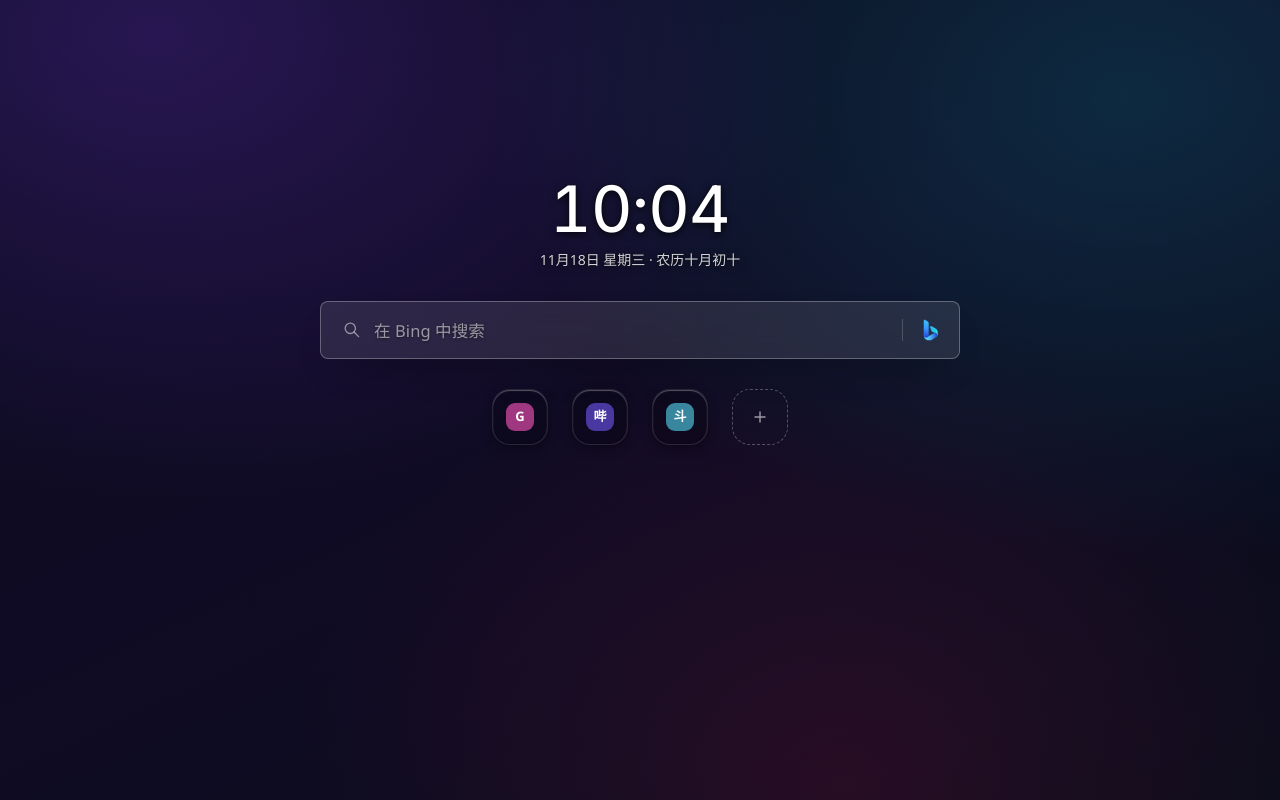
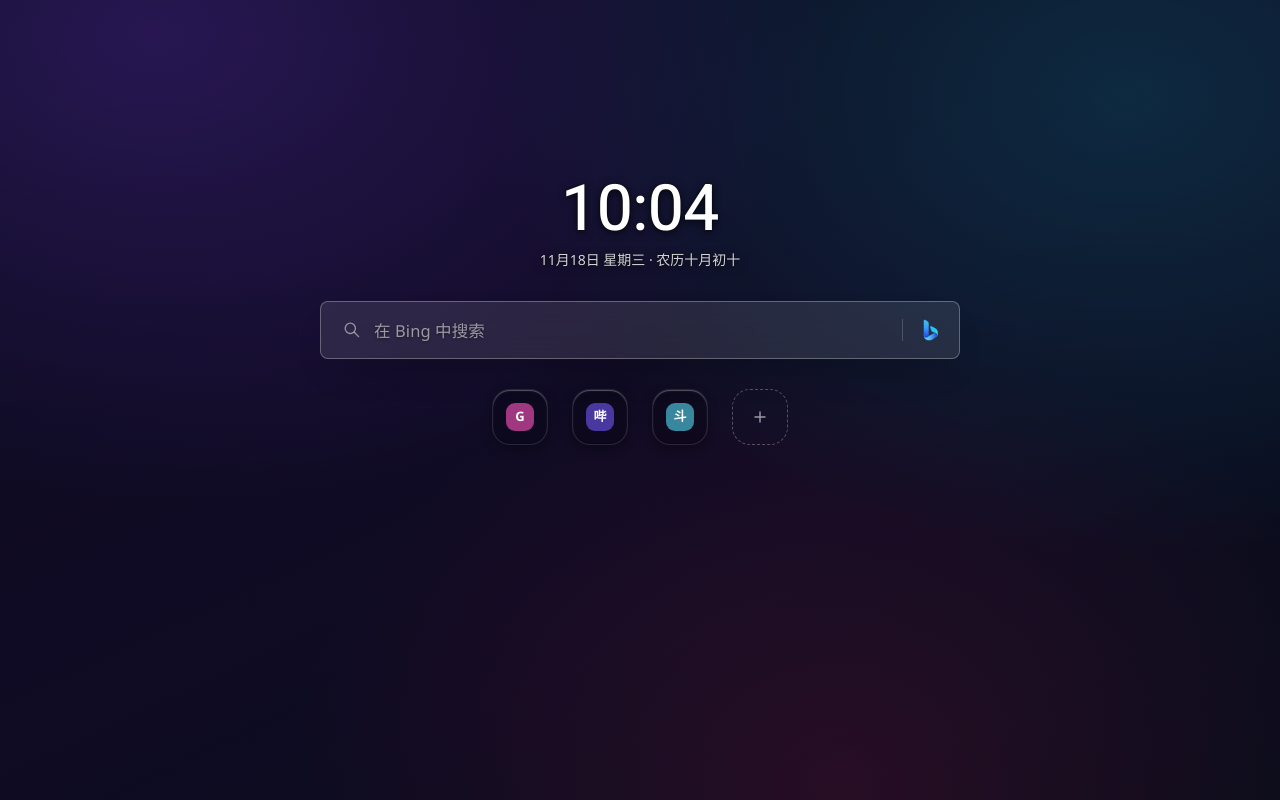
Before and after one commit to Chen1shark/SharkTab, a browser extension: page index.html in a window 1280 px wide. Drawn offline with Linux system fonts and the light colour scheme; no server answers.

Commit message:
fix: 时钟字体换成 Roboto，去掉数字 1 的底横
- Inter 的 1 带底横，和参考字形不符；Roboto 的 1 只有斜旗
- 同时更接近参考的圆头 6、平顶 5 与中等字重
- 字体文件从 48KB 降到 43KB，许可证换成 Roboto 的 OFL 1.1
- 文档同步更新字体名称与许可说明

```diff
--- a/styles.css
+++ b/styles.css
@@ -7,10 +7,11 @@
    CSS 不读像素：tone 由 [data-tone] 提供（当前固定暗色 UI 不依赖）。
    ============================================================ */
 
-/* 时钟专用字体：Inter（SIL OFL 1.1，随扩展分发），跨平台渲染一致 */
+/* 时钟专用字体：Roboto（SIL OFL 1.1，随扩展分发），跨平台渲染一致。
+ * 选它是因为数字「1」只有斜旗、没有底横，和参考的时钟字形一致。 */
 @font-face {
-  font-family: "Inter Clock";
-  src: url("fonts/inter-latin.woff2") format("woff2");
+  font-family: "Roboto Clock";
+  src: url("fonts/roboto-latin.woff2") format("woff2");
   font-weight: 100 900;
   font-style: normal;
   font-display: swap;
@@ -32,8 +33,8 @@
   /* 字体配对 */
   --font-ui: "Segoe UI Variable Text", "Segoe UI", system-ui, -apple-system,
     "PingFang SC", "Microsoft YaHei", sans-serif;
-  /* 大字号时钟：Inter，笔画均匀、数字骨架端正 */
-  --font-clock: "Inter Clock", "Segoe UI Variable Display", "Segoe UI",
+  /* 大字号时钟：Roboto，数字 1 无底横，笔画均匀 */
+  --font-clock: "Roboto Clock", "Segoe UI Variable Display", "Segoe UI",
     system-ui, -apple-system, sans-serif;
   --font-display: "Iowan Old Style", "Palatino Linotype", Georgia,
     "Songti SC", "SimSun", serif;
```
Also changed, not shown: fonts/OFL.txt, fonts/inter-latin.woff2 (deleted), fonts/roboto-latin.woff2 (added), 2 other files.
